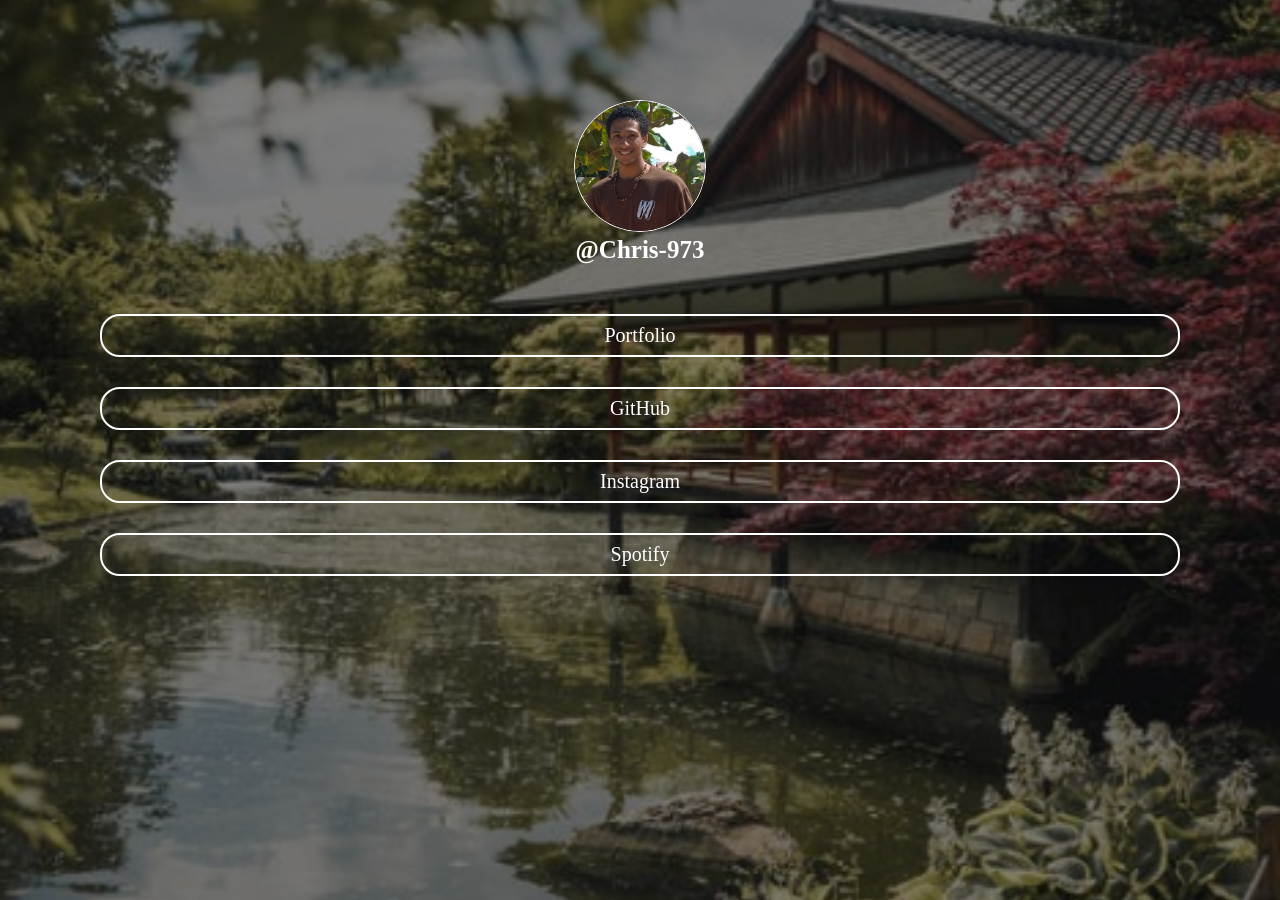
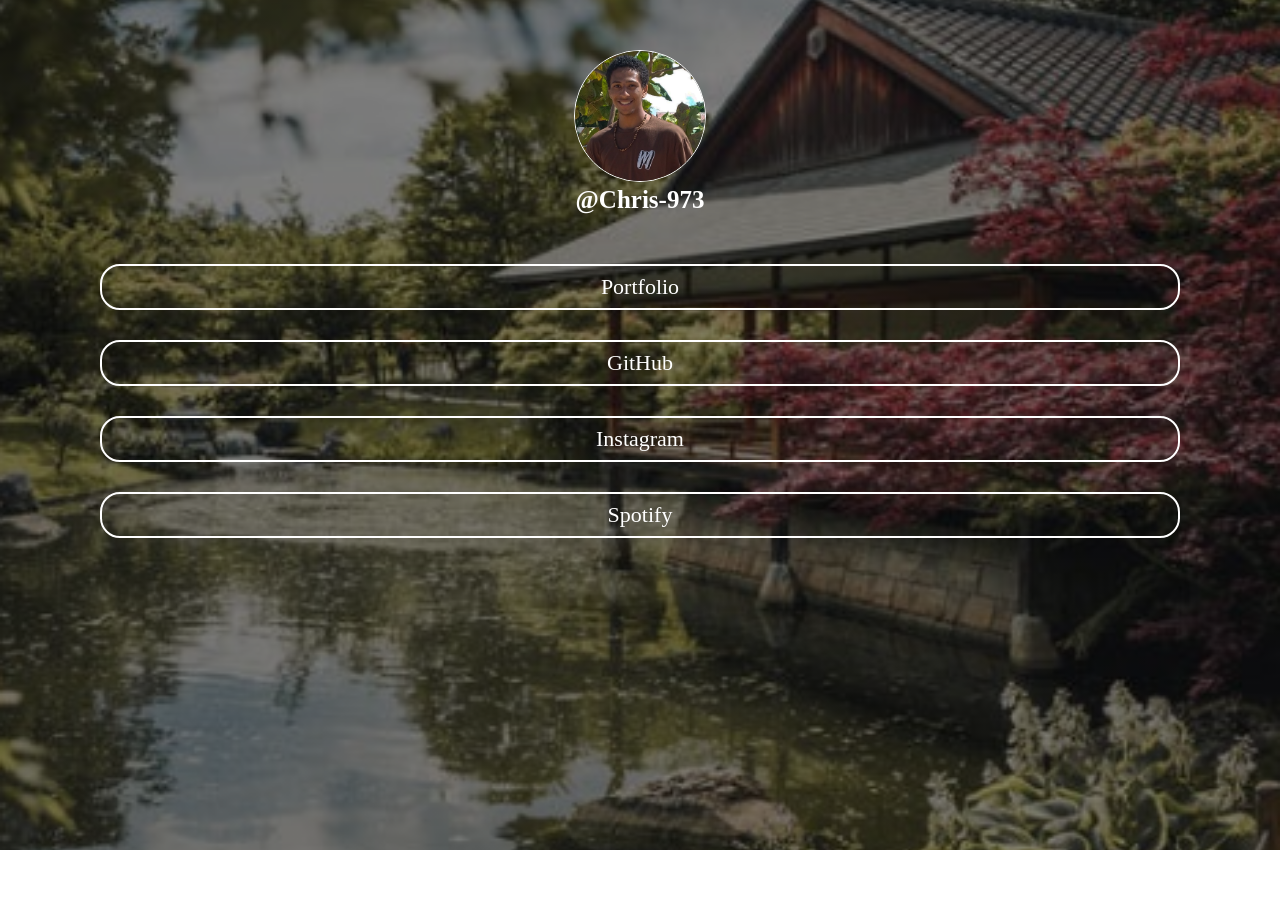
Before and after one commit to Chris-973/LinksTree, a plain HTML site: page index.html in a window 1280 px wide. After the commit the page ends 850 px from the top, so only its background shows below. Drawn offline with nearby package versions, Linux system fonts and the light colour scheme; animation ran at ten frames a second.

Commit message:
ajout intermédiaire

```diff
--- a/index.html
+++ b/index.html
@@ -40,11 +40,12 @@
     </header>
     <main>
         <ul>
-            <li><a href="#">Portfolio</a></li>
+            <li><a href="https://christopher-portfolio.netlify.app">Portfolio</a></li>
             <li><a href="#">GitHub</a></li>
             <li><a href="#">Instagram</a></li>
             <li><a href="#">Spotify</a></li>
         </ul>
+
     </main>
 </body>
 </html>
--- a/styles.css
+++ b/styles.css
@@ -17,7 +17,7 @@ header{
     display: flex;
     flex-direction: column;
     text-align: center;
-    margin-top: 100px;
+    margin-top: 50px;
 }
 .photo-profile img{
     width: 130px;
@@ -31,13 +31,13 @@ header{
 }
 
 main{
-    z-index: -1;
+    z-index: 1;
     text-align: center;
     margin-top: 50px;
 }
 
 main ul li{
-    font-size: 20px;
+    font-size: 22px;
     margin: 30px 100px;
     padding: 8px 0;
     border: 2px solid #fff;
```
